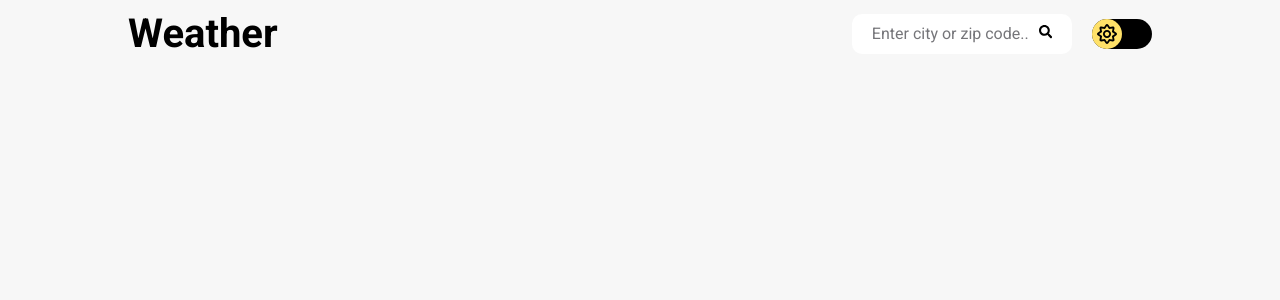
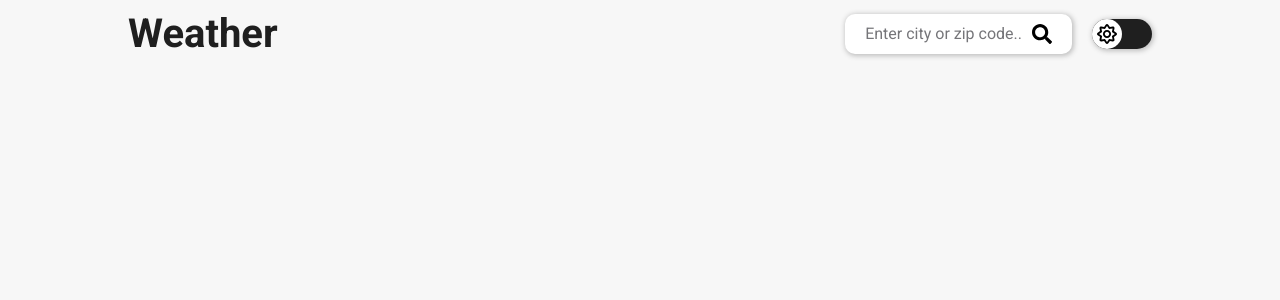
Before and after one commit to tabishabbasi1920st/weather_app, a React (Create React App) app: page / in a window 1280 px wide. Shown: the top 300 px of the page. Built offline with nearby package versions, Linux system fonts and the light colour scheme; no server answers.

Commit message:
fix in toggleSwitch button

```diff
--- a/src/components/Header.js
+++ b/src/components/Header.js
@@ -43,11 +43,15 @@ const MainContainer = styled.div`
 
 const LogoTxt = styled.h1`
   font-size: 40px;
-  color: ${({ isDarkMode }) => (isDarkMode ? "#fff" : "#000")};
+  color: ${({ isDarkMode }) => (isDarkMode ? "#fff" : "#1f1f1f")};
 `;
 
 const Wrapper = styled.div`
   display: flex;
   align-items: center;
   gap: 20px;
+
+  @media screen and (max-width: 576px) {
+    gap: 15px;
+  }
 `;
--- a/src/components/SearchButton.js
+++ b/src/components/SearchButton.js
@@ -26,6 +26,7 @@ const MainContainer = styled.div`
   justify-content: center;
   align-items: center;
   gap: 10px;
+  box-shadow: 1px 1px 5px 1px #bfbfbf;
 
   .search-btn-txt {
     color: #757579;
@@ -33,9 +34,21 @@ const MainContainer = styled.div`
       display: none;
     }
   }
+
+  @media screen and (max-width: 576px) {
+    padding: 5px 10px;
+  }
 `;
 
 const Button = styled.button`
   border: none;
+  display: flex;
+  justify-content: center;
+  align-items: center;
   background-color: transparent;
+  font-size: 20px;
+
+  @media screen and (max-width: 576px) {
+    font-size: 25px;
+  }
 `;
--- a/src/components/Searchbar.js
+++ b/src/components/Searchbar.js
@@ -22,6 +22,7 @@ const MainContainer = styled.div`
 `;
 
 const SearchInput = styled.input`
+  box-shadow: 1px 1px 5px 1px #bfbfbf;
   flex-grow: 1;
   padding: 10px;
   border: none;
--- a/src/components/ToggleSwitch.js
+++ b/src/components/ToggleSwitch.js
@@ -10,7 +10,7 @@ const ToggleSwitch = ({ isDarkMode, setIsDarkMode }) => {
     <Switch isDarkMode={isDarkMode} onClick={handleToggle}>
       <Slider isDarkMode={isDarkMode}>
         {isDarkMode ? (
-          <FaCloudMoon fontSize={20} />
+          <FaCloudMoon fontSize={20} color={isDarkMode ? "#fff" : "#1f1f1f"} />
         ) : (
           <FaRegSun fontSize={20} />
         )}
@@ -24,19 +24,21 @@ export default ToggleSwitch;
 const Switch = styled.div`
   width: 60px;
   height: 30px;
-  background-color: ${(props) => (props.isDarkMode ? "#fff" : "#000")};
+  background-color: ${(props) => (props.isDarkMode ? "#fff" : "#1f1f1f")};
   border-radius: 25px;
   display: flex;
   align-items: center;
   cursor: pointer;
   padding: 0px;
   transition: background-color 0.2s;
+  box-shadow: 1px 1px 5px 1px #bfbfbf;
 `;
 
 const Slider = styled.div`
   width: 30px;
   height: 30px;
   background-color: #ffe168;
+  background-color: ${({ isDarkMode }) => (isDarkMode ? "#1f1f1f" : "#fff")};
   border-radius: 50%;
   transition: transform 0.2s;
   transform: ${(props) =>
```
